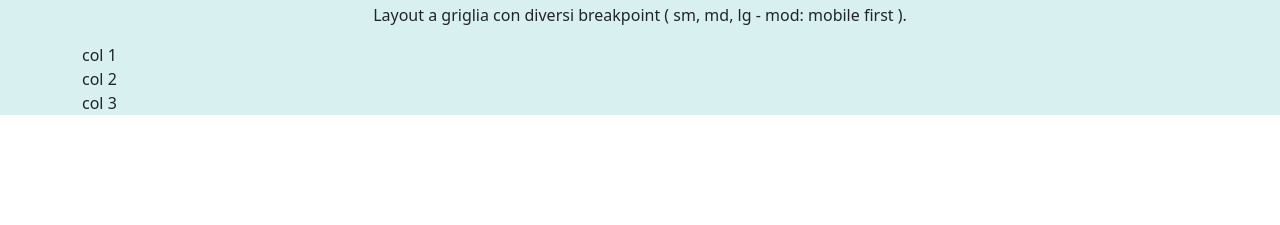
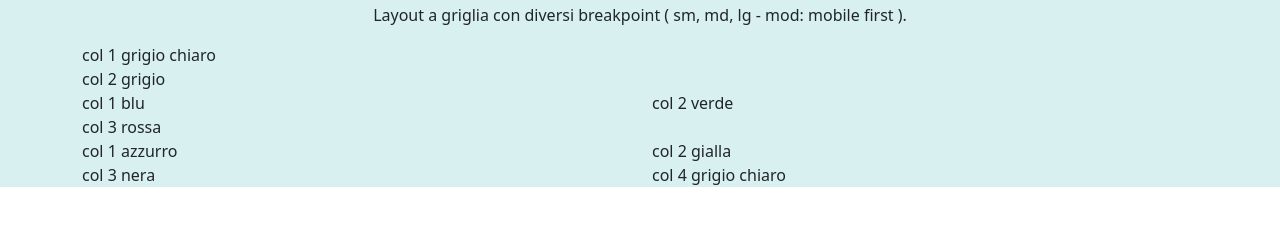
Before and after one commit to GioiPronesti/htmlcss-bootstrap-layout, a plain HTML site: page index.html in a window 1280 px wide. Shown: the part 53-278 px from the top of the page. Drawn offline with nearby package versions, Linux system fonts and the light colour scheme.

Commit message:
added column content layout small

```diff
--- a/index.html
+++ b/index.html
@@ -15,21 +15,25 @@
     <p class="text-center" >Layout a griglia con diversi breakpoint ( sm, md, lg - mod: mobile first ).</p>
 
      <div class="container">
-        <div class="row">
-            <div class="col">col 1</div>
+        <div class="row ">
+            <div class="col-sm-12">col 1 grigio chiaro</div>
+            <div class="col-sm-12">col 2 grigio</div>
+
+            <div class="col-sm-6">col 1 blu</div>
+            <div class="col-sm-6">col 2 verde</div>
+
+            <div class="col-sm-12">col 3 rossa</div>
+
+            <div class="col-sm-6">col 1 azzurro</div>
+            <div class="col-sm-6">col 2 gialla</div>
+
+            <div class="col-sm-6">col 3 nera</div>
+            <div class="col-sm-6">col 4 grigio chiaro</div>
+
         </div>
-     </div>
 
-     <div class="container">
-        <div class="row">
-            <div class="col">col 2 </div>
-        </div>
-     </div>
 
-     <div class="container">
-        <div class="row">
-            <div class="col">col 3</div>
-        </div>
+
      </div>
 
     </section>
```
